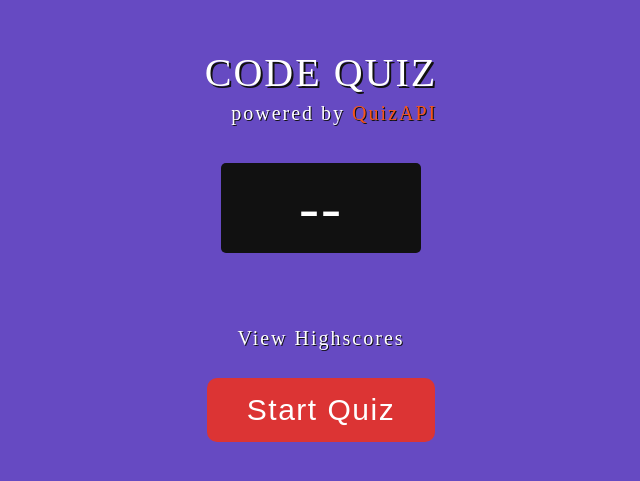
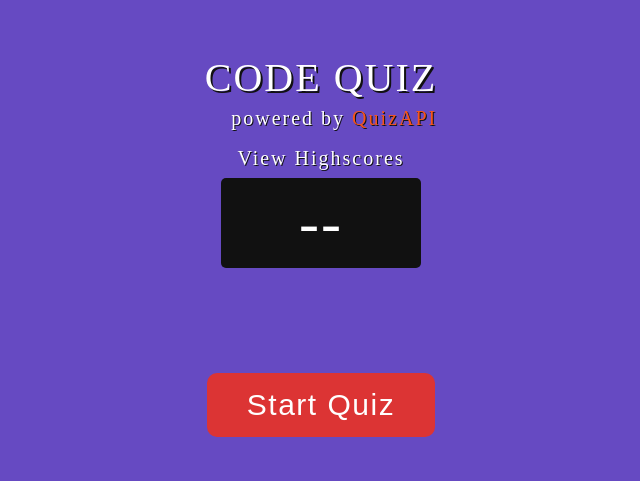
Before and after one commit to Jon-Ledo/Coding-Knowledge-Quiz__QuizAPI, a plain HTML site: page index.html in a window 1280 px wide. Shown: the part 153-634 px from the top of the page, without its empty margins (319-959 px from the left). Drawn offline with Linux system fonts and the light colour scheme; no server answers.

Commit message:
minor tweak, moved position of view highscors to be above the timer now in the html. adjusted styles

```diff
--- a/css/styles.css
+++ b/css/styles.css
@@ -57,7 +57,7 @@ header p a:active {
 
 /* TIMER STYLES */
 .timer {
-  margin: 4rem 0;
+  margin-bottom: 4rem;
   text-align: center;
 }
 
@@ -179,6 +179,10 @@ input[type='text'] {
   text-transform: uppercase;
 }
 
+.highscore {
+  margin: 2rem 0 1rem 0;
+}
+
 .highscore__btn {
   cursor: pointer;
   font-size: 2rem;
--- a/index.html
+++ b/index.html
@@ -21,6 +21,10 @@
       </p>
     </header>
 
+    <section class="highscore">
+      <div class="highscore__btn" id="viewHighScores">View Highscores</div>
+    </section>
+
     <section class="timer">
       <div class="timer__container">
         <span class="timer__countdown" id="countdown">--</span>
@@ -33,10 +37,6 @@
 
     <section class="game-over">
       <span class="game-over__text" id="gameOverText">game over</span>
-    </section>
-
-    <section class="highscore">
-      <div class="highscore__btn" id="viewHighScores">View Highscores</div>
     </section>
 
     <!-- START OF QUIZ -->
```
